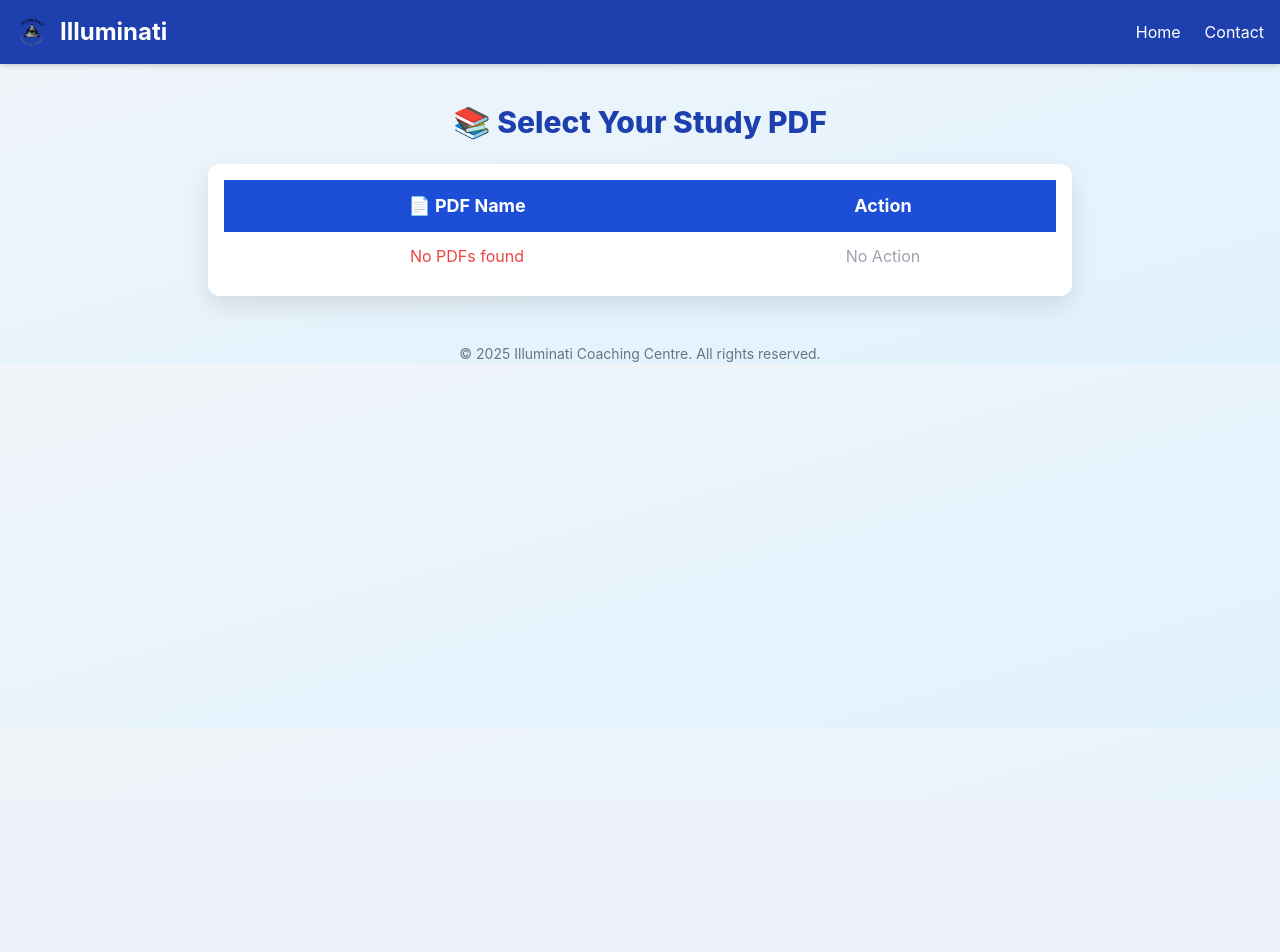
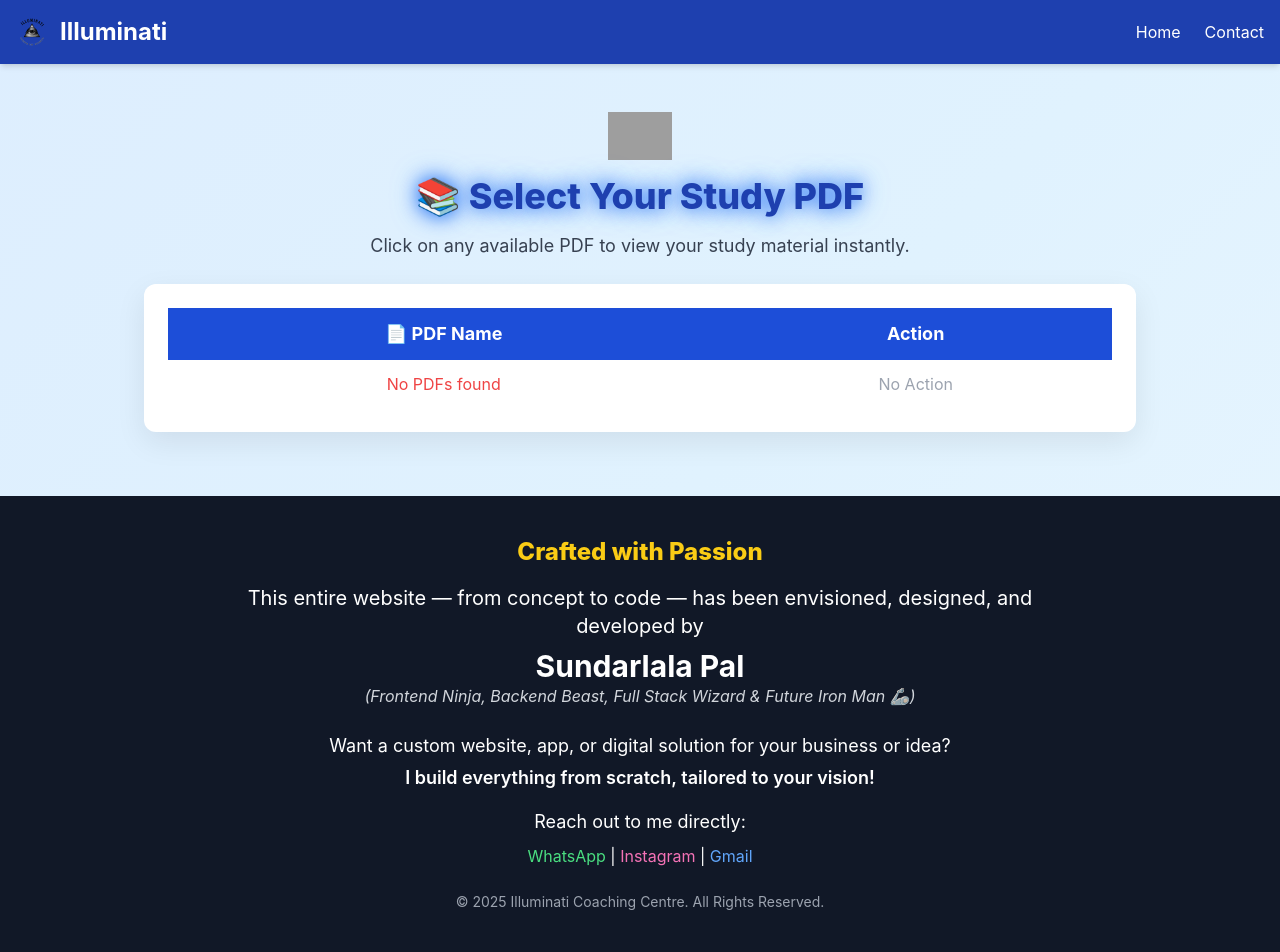
Before and after one commit to SundarlalaPal/Illuminati-Kapui-sir-Django-Website-for-Tution, a Django app: template students/templates/students/me_select.html in a window 1280 px wide. Before the commit the page ends 728 px from the top, so only its background shows below. Run offline with Django 5.2, Linux system fonts and the light colour scheme; the template is opened without the code that fills it, so the values that code supplies are empty; parts of the project's set-up code (start-up, migrations or seed data) failed here and were passed over; some libraries are stand-ins or nearby versions; grey boxes are pictures that could not be loaded.

Commit message:
Update me_select.html

```diff
--- a/students/templates/students/me_select.html
+++ b/students/templates/students/me_select.html
@@ -12,10 +12,37 @@
 
   <!-- Tailwind CSS -->
   <script src="https://cdn.tailwindcss.com"></script>
-
-    <!-- Flowbite (optional for UI) -->
   <script src="https://cdn.jsdelivr.net/npm/flowbite@3.1.2/dist/flowbite.min.js"></script>
   <link href="https://cdn.jsdelivr.net/npm/flowbite@3.1.2/dist/flowbite.min.css" rel="stylesheet" />
+
+  <style>
+    body {
+      font-family: 'Inter', sans-serif;
+      background: linear-gradient(135deg, #dbeafe, #e0f2fe, #f0f9ff);
+      background-size: 200% 200%;
+      animation: gradientShift 10s ease infinite;
+    }
+
+    @keyframes gradientShift {
+      0%, 100% { background-position: 0% 50%; }
+      50% { background-position: 100% 50%; }
+    }
+
+    .table-shadow {
+      box-shadow: 0 10px 30px rgba(0, 0, 0, 0.08);
+      border-radius: 12px;
+      backdrop-filter: blur(10px);
+    }
+
+    .glow-heading {
+      animation: glowText 2s ease-in-out infinite;
+    }
+
+    @keyframes glowText {
+      0%, 100% { text-shadow: 0 0 10px #3b82f6; }
+      50% { text-shadow: 0 0 20px #3b82f6, 0 0 40px #3b82f6; }
+    }
+  </style>
 
   <script>
     function sendpdfData(allow, namee) {
@@ -47,18 +74,6 @@
       .catch(error => console.error("Error:", error));
     }
   </script>
-
-    <style>
-        body {
-            font-family: 'Inter', sans-serif;
-            background: linear-gradient(to bottom right, #f1f5f9, #e0f2fe);
-        }
-
-        .table-shadow {
-            box-shadow: 0 10px 25px rgba(0, 0, 0, 0.1);
-            border-radius: 12px;
-        }
-    </style>
 </head>
 
 <body class="text-gray-900">
@@ -81,10 +96,12 @@
   </nav>
 
   <!-- MAIN SECTION -->
-    <section class="max-w-4xl mx-auto mt-10 px-4">
-        <h2 class="text-3xl font-extrabold text-blue-800 text-center mb-6">📚 Select Your Study PDF</h2>
+  <section class="max-w-5xl mx-auto mt-12 px-4 text-center">
+    <img src="https://img.icons8.com/fluency-systems-filled/96/3b82f6/pdf-2.png" class="mx-auto mb-4 w-16 glow-heading" alt="PDF Icon" />
+    <h2 class="text-4xl font-extrabold text-blue-800 glow-heading mb-4">📚 Select Your Study PDF</h2>
+    <p class="text-lg text-gray-700 mb-6">Click on any available PDF to view your study material instantly.</p>
 
-        <div class="overflow-x-auto bg-white p-4 table-shadow">
+    <div class="overflow-x-auto bg-white p-6 table-shadow">
       <table class="min-w-full text-center">
         <thead class="bg-blue-700 text-white">
           <tr>
@@ -98,7 +115,7 @@
             <td class="py-3 px-4 font-medium">{{ pdf.name }}</td>
             <td class="py-3 px-4">
               <button onclick="sendpdfData('True','{{ pdf.name|escapejs }}')"
-                                class="bg-yellow-500 hover:bg-yellow-400 text-white px-4 py-2 rounded-lg font-semibold shadow transition">
+                class="bg-yellow-500 hover:bg-yellow-400 text-white px-5 py-2 rounded-lg font-semibold shadow transition">
                 Open
               </button>
             </td>
@@ -114,9 +131,25 @@
     </div>
   </section>
 
-    <!-- FOOTER -->
-    <footer class="mt-12 text-center text-sm text-gray-500">
-        &copy; 2025 Illuminati Coaching Centre. All rights reserved.
+  <!-- FOOTER (Full Illuminati Signature) -->
+  <footer class="bg-gray-900 text-white text-center py-10 mt-16">
+    <div class="max-w-4xl mx-auto px-4">
+      <h3 class="text-2xl font-extrabold text-yellow-400">Crafted with Passion</h3>
+      <p class="mt-4 text-xl">This entire website — from concept to code — has been envisioned, designed, and developed by</p>
+      <p class="mt-2 text-3xl font-bold text-white">Sundarlala Pal</p>
+      <p class="text-base italic text-gray-300">(Frontend Ninja, Backend Beast, Full Stack Wizard & Future Iron Man 🦾)</p>
+      <div class="mt-6">
+        <p class="text-lg">Want a custom website, app, or digital solution for your business or idea?</p>
+        <p class="text-lg font-semibold mt-1">I build everything from scratch, tailored to your vision!</p>
+      </div>
+      <p class="mt-4 text-lg">Reach out to me directly:</p>
+      <p class="mt-2">
+        <a href="https://wa.me/918001647007" class="text-green-400 hover:underline">WhatsApp</a> |
+        <a href="https://www.instagram.com/ig_sundar_pal" class="text-pink-400 hover:underline">Instagram</a> |
+        <a href="mailto:sundarlalofficial@gmail.com" class="text-blue-400 hover:underline">Gmail</a>
+      </p>
+      <p class="mt-6 text-sm text-gray-400">&copy; 2025 Illuminati Coaching Centre. All Rights Reserved.</p>
+    </div>
   </footer>
 </body>
 </html>
```
Lines whose indentation alone changed are shown as unchanged.
